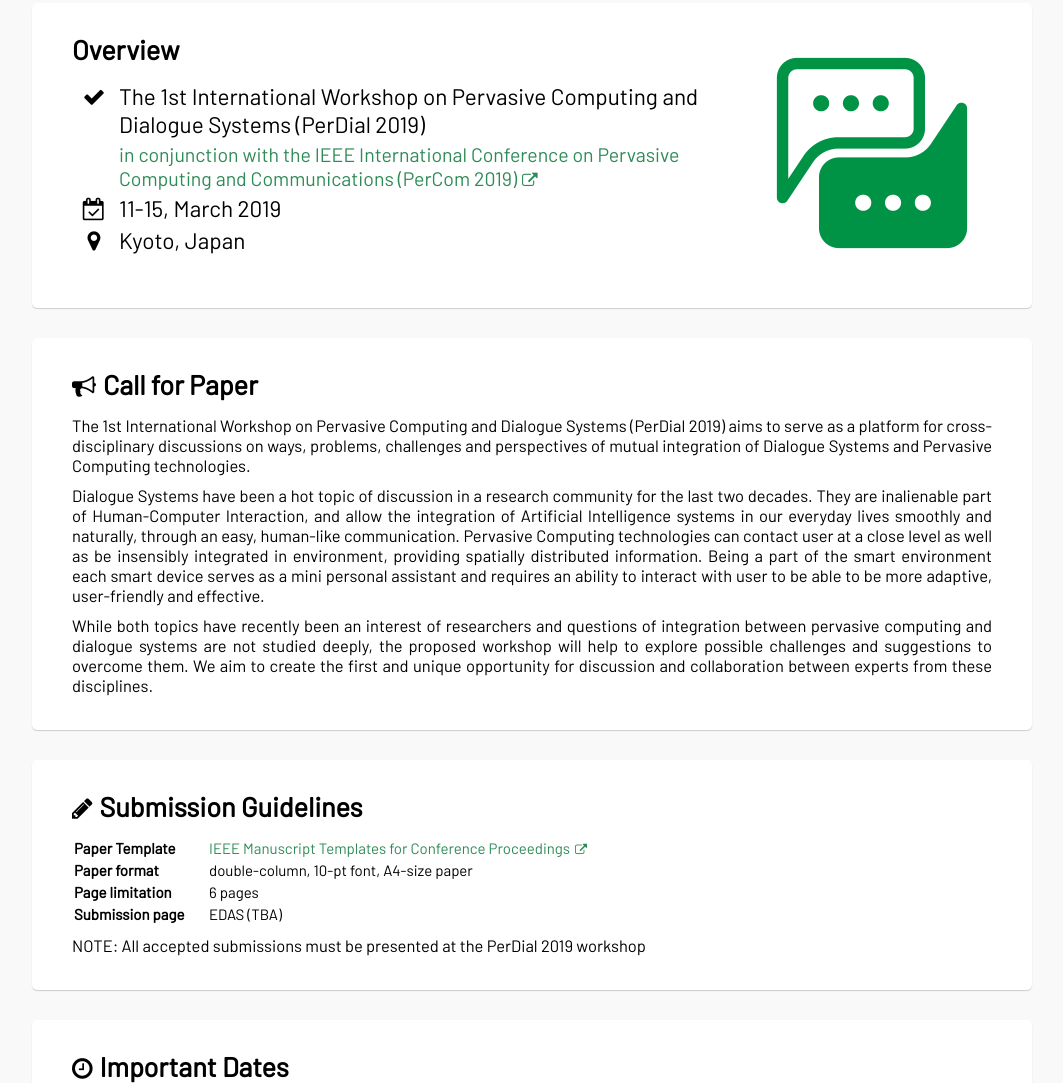
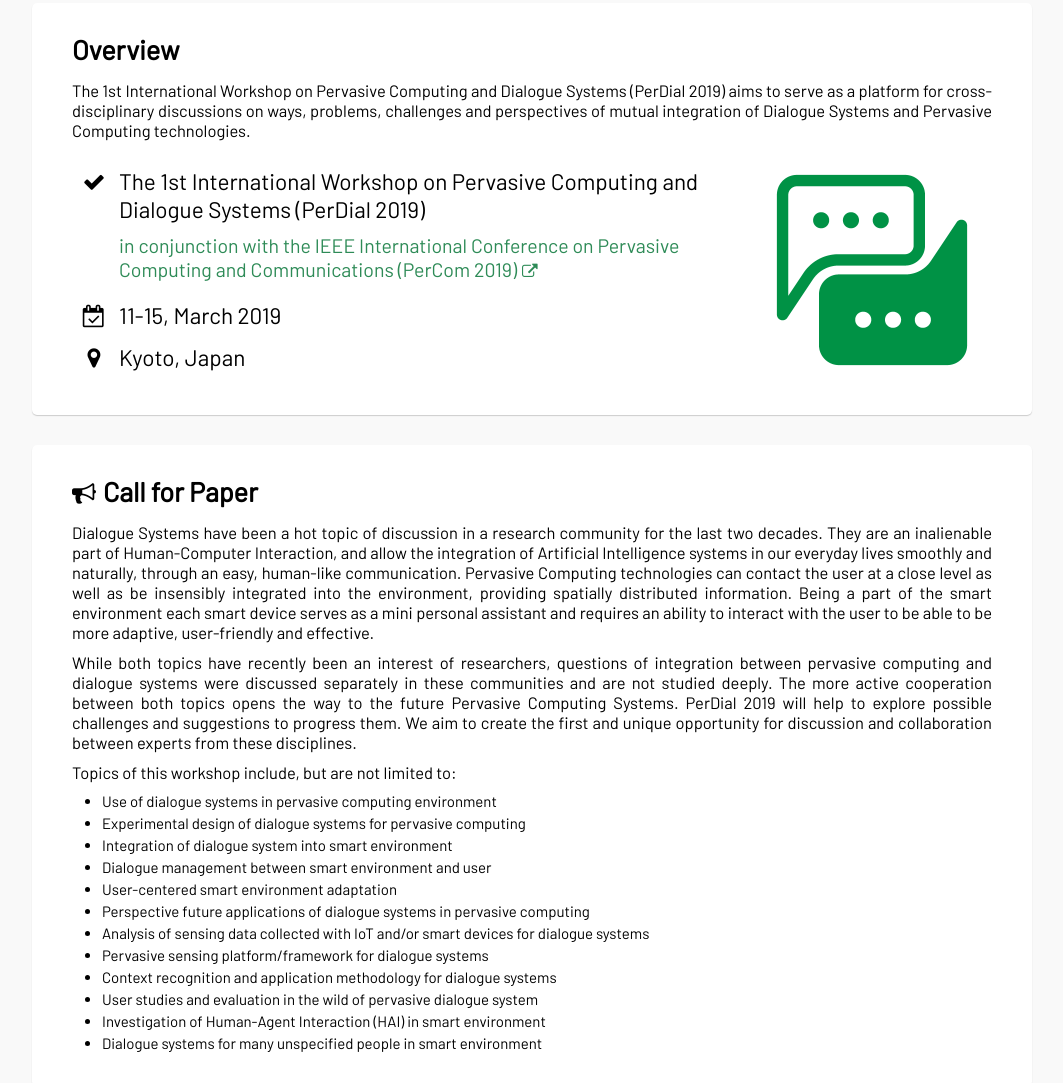
Before and after one commit to PerDial/perdial.github.io, a plain HTML site: page 2019/index.html in a window 1280 px wide. Shown: the part 428-1511 px from the top of the page, without its empty margins (108-1171 px from the left). Drawn offline with nearby package versions, Linux system fonts and the light colour scheme.

Commit message:
add info

```diff
--- a/2019/css/style.css
+++ b/2019/css/style.css
@@ -29,6 +29,7 @@
   transition: all 0.2s ease 0s; }
   header.fixed-header.scrolled {
     border: 1px solid rgba(0, 0, 0, 0.1);
+    border-width: 0 0 1px;
     background: rgba(255, 255, 255, 0.9);
     opacity: 1; }
   header.fixed-header h1 {
@@ -142,34 +143,39 @@
       color: mediumseagreen; }
   section.main h2 + p, section.main h3 + p {
     padding: 0; }
+  section.main p + ul {
+    margin: 10px 0 0; }
   section.main ul li {
-    margin: 5px 0 0 30px; }
+    margin: 4px 0 0 30px; }
   section.main img.overview-logo {
     float: right;
     width: 200px;
     height: 200px;
-    padding: 20px; }
+    padding: 30px 20px 10px 30px; }
     @media (max-width: 760px) {
       section.main img.overview-logo {
         width: 100px;
         height: 100px;
-        padding: 10px; } }
+        padding: 35px 10px 10px 20px; } }
     @media (max-width: 550px) {
       section.main img.overview-logo {
         display: none; } }
   section.main dl.overview {
-    font-size: 1.5rem; }
+    font-size: 1.5rem;
+    margin: 20px 0 0; }
     section.main dl.overview dt {
       float: left;
       width: 40px;
-      padding: 2px;
+      padding: 7px 2px;
       font-weight: bold;
       text-align: center; }
     section.main dl.overview dd {
       margin: 0 0 0 45px;
-      padding: 2px; }
+      padding: 7px 2px; }
       section.main dl.overview dd.percom {
         font-size: 1.3rem; }
+    section.main dl.overview dd + dd {
+      padding: 3px 2px 13px; }
   section.main dl.important-dates dt {
     float: left;
     width: 190px;
--- a/2019/index.html
+++ b/2019/index.html
@@ -27,8 +27,9 @@
   </header>
 
   <div id="overview" class="clearfix">
+    <h2>Overview</h2>
+    <p>The 1st International Workshop on Pervasive Computing and Dialogue Systems (PerDial 2019) aims to serve as a platform for cross-disciplinary discussions on ways, problems, challenges and perspectives of mutual integration of Dialogue Systems and Pervasive Computing technologies.</p>
     <img src="img/logo-orig.png" class="overview-logo">
-    <h2>Overview</h2>
     <dl class="overview">
       <dt><i class="fa fa-check"></i></dt>
       <dd>The 1st International Workshop on Pervasive Computing and Dialogue Systems (PerDial 2019)</dd>
@@ -42,9 +43,23 @@
 
   <div id="call-for-paper">
     <h2><i class="fa fa-bullhorn"></i>Call for Paper</h2>
-    <p>The 1st International Workshop on Pervasive Computing and Dialogue Systems (PerDial 2019) aims to serve as a platform for cross-disciplinary discussions on ways, problems, challenges and perspectives of mutual integration of Dialogue Systems and Pervasive Computing technologies.</p>
-    <p>Dialogue Systems have been a hot topic of discussion in a research community for the last two decades. They are inalienable part of Human-Computer Interaction, and allow the integration of Artificial Intelligence systems in our everyday lives smoothly and naturally, through an easy, human-like communication. Pervasive Computing technologies can contact user at a close level as well as be insensibly integrated in environment, providing spatially distributed information. Being a part of the smart environment each smart device serves as a mini personal assistant and requires an ability to interact with user to be able to be more adaptive, user-friendly and effective. </p>
-    <p>While both topics have recently been an interest of researchers and questions of integration between pervasive computing and dialogue systems are not studied deeply, the proposed workshop will help to explore possible challenges and suggestions to overcome them. We aim to create the first and unique opportunity for discussion and collaboration between experts from these disciplines. </p>
+    <p>Dialogue Systems have been a hot topic of discussion in a research community for the last two decades. They are an inalienable part of Human-Computer Interaction, and allow the integration of Artificial Intelligence systems in our everyday lives smoothly and naturally, through an easy, human-like communication. Pervasive Computing technologies can contact the user at a close level as well as be insensibly integrated into the environment, providing spatially distributed information. Being a part of the smart environment each smart device serves as a mini personal assistant and requires an ability to interact with the user to be able to be more adaptive, user-friendly and effective. </p>
+    <p>While both topics have recently been an interest of researchers, questions of integration between pervasive computing and dialogue systems were discussed separately in these communities and are not studied deeply. The more active cooperation between both topics opens the way to the future Pervasive Computing Systems. PerDial 2019 will help to explore possible challenges and suggestions to progress them. We aim to create the first and unique opportunity for discussion and collaboration between experts from these disciplines.</p>
+    <p>Topics of this workshop include, but are not limited to:</p>
+    <ul>
+      <li>Use of dialogue systems in pervasive computing environment</li>
+      <li>Experimental design of dialogue systems for pervasive computing</li>
+      <li>Integration of dialogue system into smart environment</li>
+      <li>Dialogue management between smart environment and user</li>
+      <li>User-centered smart environment adaptation</li>
+      <li>Perspective future applications of dialogue systems in pervasive computing</li>
+      <li>Analysis of sensing data collected with IoT and/or smart devices for dialogue systems</li>
+      <li>Pervasive sensing platform/framework for dialogue systems</li>
+      <li>Context recognition and application methodology for dialogue systems</li>
+      <li>User studies and evaluation in the wild of pervasive dialogue system</li>
+      <li>Investigation of Human-Agent Interaction (HAI) in smart environment</li>
+      <li>Dialogue systems for many unspecified people in smart environment</li>
+    </ul>
   </div>
 
   <div>
```
